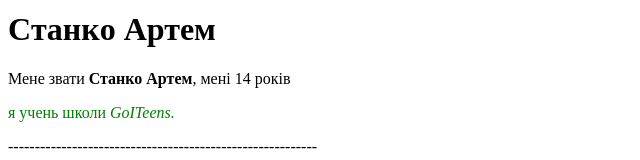
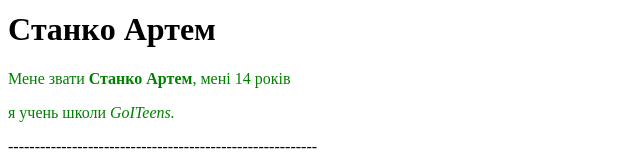
Before and after one commit to milione7777/paragraph, a plain HTML site: page index.html in a window 1280 px wide. Shown: the part 272-432 px from the top of the page, without its empty margins (0-640 px from the left). Drawn offline with Linux system fonts and the light colour scheme.

Commit message:
Add files via upload

```diff
--- a/index.html
+++ b/index.html
@@ -16,7 +16,7 @@
     Cтaнкo Артем
   </h1>
 
-  <p>Мене звати <b>Станко Артем</b>, мені 14 років</p>
+  <p class="paragraph">Мене звати <b>Станко Артем</b>, мені 14 років</p>
   <p class="paragraph">я учень школи <i>GoITeens.</i></p>
   ----------------------------------------------------------
 
--- a/style.css
+++ b/style.css
@@ -1,3 +1,4 @@
 .paragraph {
     color: green;
+
 }
```
